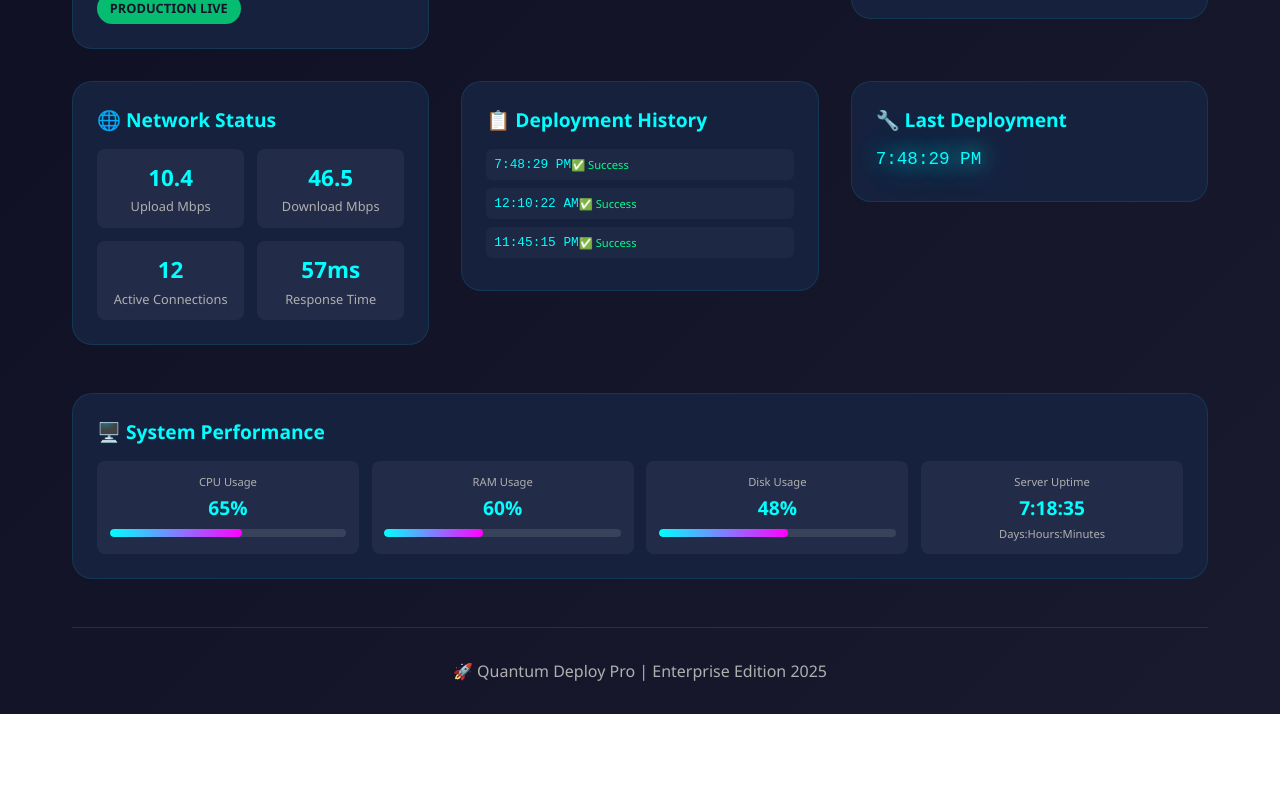
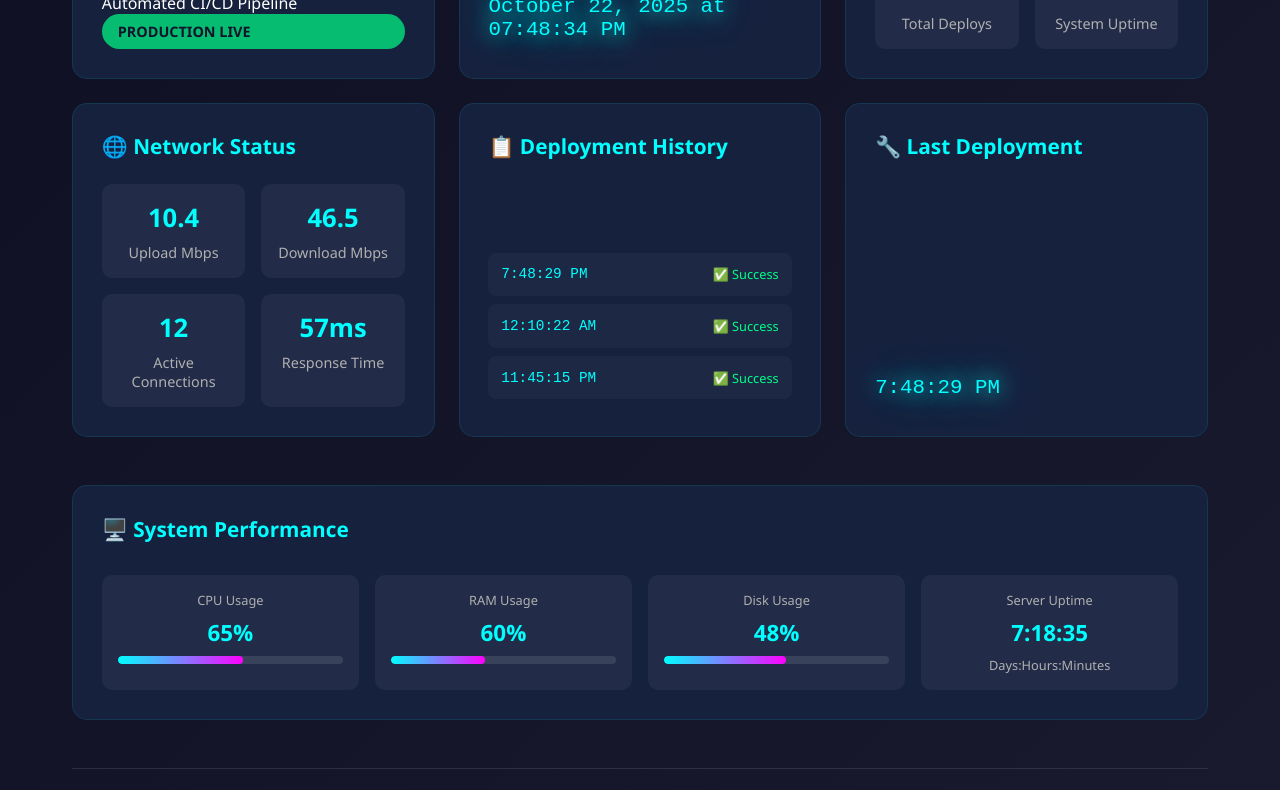
Before and after one commit to Taha-Dev-ops/deployment-project, a plain HTML site: page app/index.html in a window 1280 px wide. Shown: the part 352-1142 px from the top of the page. Before the commit the page ends 1066 px from the top, so only its background shows below. Drawn offline with Linux system fonts and the light colour scheme.

Commit message:
Fix: Standardized card sizes for all boxes

```diff
--- a/app/index.html
+++ b/app/index.html
@@ -25,12 +25,22 @@
             text-shadow: var(--accent-glow); margin-bottom: 1rem;
         }
         .subtitle { color: var(--text-secondary); font-size: 1.2rem; }
-        .dashboard { display: grid; grid-template-columns: repeat(auto-fit, minmax(300px, 1fr)); gap: 2rem; margin-bottom: 3rem; }
+        .dashboard { display: grid; grid-template-columns: repeat(auto-fit, minmax(320px, 1fr)); gap: 1.5rem; margin-bottom: 3rem; }
+
+        /* SAB CARDS EK JAISA SIZE */
         .card {
-            background: var(--bg-card); padding: 1.5rem; border-radius: 20px;
-            border: 1px solid rgba(0, 255, 255, 0.1); backdrop-filter: blur(10px);
-            transition: all 0.3s ease; position: relative; overflow: hidden;
-            height: fit-content;
+            background: var(--bg-card);
+            padding: 1.8rem;
+            border-radius: 15px;
+            border: 1px solid rgba(0, 255, 255, 0.1);
+            backdrop-filter: blur(10px);
+            transition: all 0.3s ease;
+            position: relative;
+            overflow: hidden;
+            min-height: 220px;
+            display: flex;
+            flex-direction: column;
+            justify-content: space-between;
         }
         .card::before {
             content: ''; position: absolute; top: 0; left: -100%; width: 100%; height: 100%;
@@ -39,40 +49,52 @@
         }
         .card:hover::before { left: 100%; }
         .card:hover { transform: translateY(-5px); box-shadow: 0 10px 30px rgba(0, 255, 255, 0.2); }
-        .card h3 { color: var(--accent); margin-bottom: 1rem; font-size: 1.2rem; display: flex; align-items: center; gap: 0.5rem; }
-        .stat { font-size: 2.2rem; font-weight: bold; margin: 0.5rem 0; }
+
+        .card h3 { color: var(--accent); margin-bottom: 1rem; font-size: 1.3rem; display: flex; align-items: center; gap: 0.5rem; }
+        .stat { font-size: 2.5rem; font-weight: bold; margin: 0.5rem 0; }
         .status-badge {
-            display: inline-block; padding: 0.4rem 0.8rem; border-radius: 20px;
-            font-weight: bold; text-transform: uppercase; font-size: 0.8rem;
+            display: inline-block; padding: 0.5rem 1rem; border-radius: 20px;
+            font-weight: bold; text-transform: uppercase; font-size: 0.9rem;
         }
         .status-running { background: var(--success); color: var(--bg-primary); animation: pulse 2s infinite; }
-        .time-display { font-family: 'Courier New', monospace; font-size: 1.1rem; color: var(--accent); text-shadow: var(--accent-glow); margin: 0.5rem 0; }
-        .metrics { display: grid; grid-template-columns: 1fr 1fr; gap: 0.8rem; margin-top: 0.8rem; }
-        .metric-item { text-align: center; padding: 0.8rem; background: rgba(255, 255, 255, 0.05); border-radius: 8px; }
-        .metric-value { font-size: 1.4rem; font-weight: bold; color: var(--accent); }
-        .metric-label { font-size: 0.8rem; color: var(--text-secondary); margin-top: 0.3rem; }
+        .time-display { font-family: 'Courier New', monospace; font-size: 1.3rem; color: var(--accent); text-shadow: var(--accent-glow); margin: 0.5rem 0; }
+
+        .metrics { display: grid; grid-template-columns: 1fr 1fr; gap: 1rem; margin-top: 0.5rem; }
+        .metric-item { text-align: center; padding: 1rem; background: rgba(255, 255, 255, 0.05); border-radius: 10px; }
+        .metric-value { font-size: 1.6rem; font-weight: bold; color: var(--accent); }
+        .metric-label { font-size: 0.9rem; color: var(--text-secondary); margin-top: 0.5rem; }
+
+        .network-stats { display: grid; grid-template-columns: 1fr 1fr; gap: 1rem; margin-top: 0.5rem; }
+
+        .deployment-history { margin-top: 0.5rem; }
+        .deployment-item {
+            display: flex; justify-content: space-between; align-items: center;
+            padding: 0.8rem; background: rgba(255, 255, 255, 0.03);
+            border-radius: 8px; margin-bottom: 0.5rem; font-size: 0.9rem;
+        }
+        .deploy-time { color: var(--accent); font-family: 'Courier New', monospace; }
+        .deploy-status { color: var(--success); font-size: 0.8rem; }
+
+        .server-stats { display: grid; grid-template-columns: repeat(auto-fit, minmax(200px, 1fr)); gap: 1rem; margin-top: 1rem; }
+        .stat-card { background: rgba(255, 255, 255, 0.05); padding: 1rem; border-radius: 10px; text-align: center; }
+        .stat-value { font-size: 1.4rem; font-weight: bold; color: var(--accent); margin: 0.5rem 0; }
+        .stat-label { font-size: 0.8rem; color: var(--text-secondary); }
+
         .progress-bar { width: 100%; height: 8px; background: rgba(255, 255, 255, 0.1); border-radius: 8px; margin-top: 8px; overflow: hidden; }
         .progress-fill { height: 100%; background: linear-gradient(90deg, var(--accent), #ff00ff); border-radius: 8px; transition: width 0.5s ease; }
-        .server-stats { display: grid; grid-template-columns: repeat(auto-fit, minmax(180px, 1fr)); gap: 0.8rem; margin-top: 0.8rem; }
-        .stat-card { background: rgba(255, 255, 255, 0.05); padding: 0.8rem; border-radius: 8px; text-align: center; }
-        .stat-value { font-size: 1.2rem; font-weight: bold; color: var(--accent); margin: 0.3rem 0; }
-        .stat-label { font-size: 0.7rem; color: var(--text-secondary); }
-        .network-stats { display: grid; grid-template-columns: 1fr 1fr; gap: 0.8rem; margin-top: 0.8rem; }
-        .deployment-history { margin-top: 0.8rem; }
-        .deployment-item {
-            display: flex; justify-content: between; align-items: center;
-            padding: 0.5rem; background: rgba(255, 255, 255, 0.03);
-            border-radius: 6px; margin-bottom: 0.5rem; font-size: 0.8rem;
-        }
-        .deploy-time { color: var(--accent); font-family: 'Courier New', monospace; }
-        .deploy-status { color: var(--success); font-size: 0.7rem; }
+
         .footer { text-align: center; margin-top: 3rem; padding-top: 2rem; border-top: 1px solid rgba(255, 255, 255, 0.1); color: var(--text-secondary); }
+
         @keyframes pulse { 0%, 100% { opacity: 1; } 50% { opacity: 0.7; } }
         @keyframes float { 0%, 100% { transform: translateY(0px); } 50% { transform: translateY(-10px); } }
         .floating { animation: float 3s ease-in-out infinite; }
+
         @media (max-width: 768px) {
-            .header h1 { font-size: 2.5rem; } .dashboard { grid-template-columns: 1fr; }
-            .metrics { grid-template-columns: 1fr; } .server-stats { grid-template-columns: 1fr 1fr; }
+            .header h1 { font-size: 2.5rem; }
+            .dashboard { grid-template-columns: 1fr; }
+            .metrics { grid-template-columns: 1fr; }
+            .server-stats { grid-template-columns: 1fr 1fr; }
+            .card { min-height: auto; padding: 1.5rem; }
         }
     </style>
 </head>
@@ -84,7 +106,7 @@
         </div>
 
         <div class="dashboard">
-            <!-- Existing Cards -->
+            <!-- Card 1: Deployment Info -->
             <div class="card">
                 <h3>📊 Deployment Info</h3>
                 <div class="stat">v3.1.0</div>
@@ -92,11 +114,13 @@
                 <div class="status-badge status-running">Production Live</div>
             </div>
 
+            <!-- Card 2: System Time -->
             <div class="card">
                 <h3>🕒 System Time</h3>
                 <div id="liveTime" class="time-display">Loading...</div>
             </div>
 
+            <!-- Card 3: Deployment Metrics -->
             <div class="card">
                 <h3>📈 Deployment Metrics</h3>
                 <div class="metrics">
@@ -111,7 +135,7 @@
                 </div>
             </div>
 
-            <!-- NEW: Network Status Card -->
+            <!-- Card 4: Network Status -->
             <div class="card">
                 <h3>🌐 Network Status</h3>
                 <div class="network-stats">
@@ -134,7 +158,7 @@
                 </div>
             </div>
 
-            <!-- NEW: Deployment History Card -->
+            <!-- Card 5: Deployment History -->
             <div class="card">
                 <h3>📋 Deployment History</h3>
                 <div class="deployment-history">
@@ -153,6 +177,7 @@
                 </div>
             </div>
 
+            <!-- Card 6: Last Deployment -->
             <div class="card">
                 <h3>🔧 Last Deployment</h3>
                 <div id="lastRefresh" class="time-display">12:16:06 AM</div>
```
